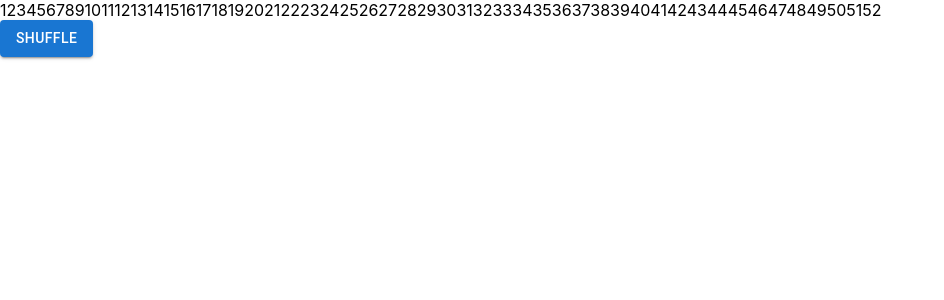
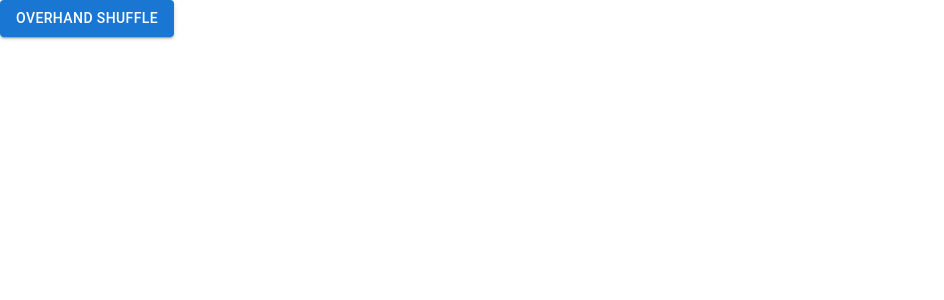
Before and after one commit to tropicalg3cko/shuffle, a React (Create React App) app: page / in a window 1280 px wide. Shown: the top 300 px of the page, without its empty margins (0-944 px from the left). Built offline with nearby package versions, Linux system fonts and the light colour scheme.

Commit message:
showing process rather than end result

```diff
--- a/src/components/MainSection.js
+++ b/src/components/MainSection.js
@@ -11,37 +11,37 @@ export default function Card() {
   //random number to split the deck
 
   const [deck, setDeck] = useState([]);
+  const [leftHand, setLeftHand] = useState([]);
+
+  useEffect(() => {
+    setDeck(cards);
+  }, []);
 
   const getRandomInt = () => {
     let min = 2;
     let max = 6;
     return Math.floor(Math.random() * (max - min) + min);
   };
-  useEffect(() => {
-    setDeck(cards);
-  }, []);
 
-  const shuffle = () => {
+  const singleOverhandPass = () => {
     let randomInt;
     let i = 0;
-    let newHand = [];
-    let currentHand = deck;
-    while (i < deck.length) {
+    let rightHand = deck;
+    if (rightHand.length > 0) {
       randomInt = getRandomInt();
-      let slice = currentHand.slice(i, i + randomInt);
-      newHand = slice.concat(newHand);
-      debugger;
-      i += randomInt;
-      setDeck(newHand);
+      let splice = rightHand.splice(i, i + randomInt);
+      setLeftHand(splice.concat(leftHand));
+    } else {
+      return null;
     }
   };
 
   return (
     <Box>
-      <Box>{deck}</Box>
+      <Box>{leftHand}</Box>
       <Box>
-        <Button variant="contained" onClick={shuffle}>
-          Shuffle
+        <Button variant="contained" onClick={singleOverhandPass}>
+          Overhand Shuffle
         </Button>
       </Box>
     </Box>
```
